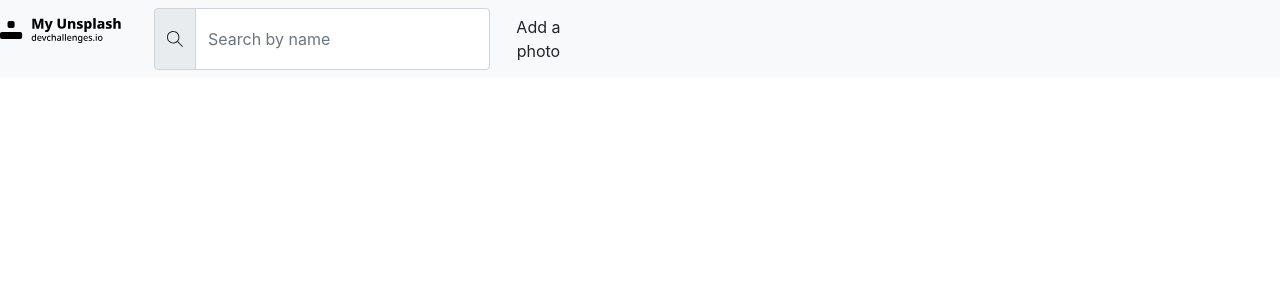
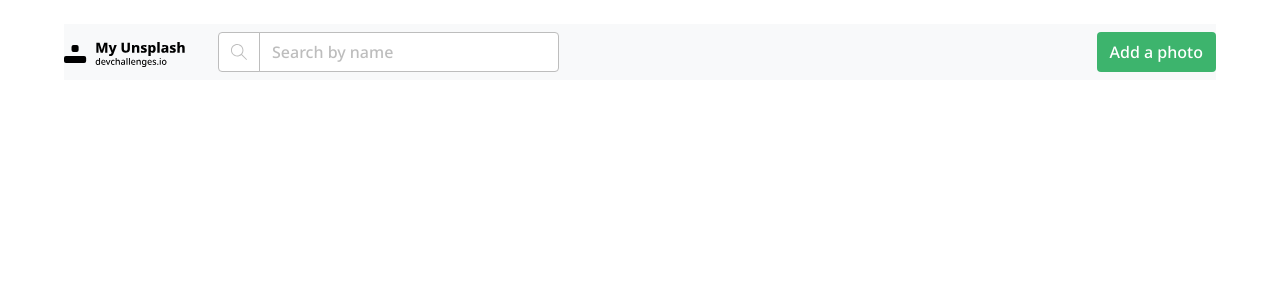
Before and after one commit to bitcooker/devChallenge-my-unsplash, a React (Create React App) app: page / in a window 1280 px wide. Shown: the top 300 px of the page. Built offline with nearby package versions, Linux system fonts and the light colour scheme.

Commit message:
feat: add header styles

```diff
--- a/src/components/Header.js
+++ b/src/components/Header.js
@@ -7,7 +7,7 @@ const Header = () => {
   return (
     <header className='app__header'>
       <nav className="navbar navbar-light bg-light">
-        <div className="d-flex justify-content-start ">
+        <div className="d-flex justify-content-start w-100">
 
           <div className="navbar-brand" href="#">
             <img src={logo} alt="logo" />
@@ -16,7 +16,7 @@ const Header = () => {
           <form className='d-flex justify-content-between'>
             <div className="input-group">
               <span className="input-group-text" id="basic-addon1">
-                <SlMagnifier />
+                <SlMagnifier className='search-icon' />
               </span>
               <input type="text" className="form-control" placeholder="Search by name" aria-label="image name" aria-describedby="basic-addon1" />
             </div>
--- a/src/index.css
+++ b/src/index.css
@@ -1,13 +1,58 @@
-body {
-  margin: 0;
-  font-family: -apple-system, BlinkMacSystemFont, 'Segoe UI', 'Roboto', 'Oxygen',
-    'Ubuntu', 'Cantarell', 'Fira Sans', 'Droid Sans', 'Helvetica Neue',
-    sans-serif;
-  -webkit-font-smoothing: antialiased;
-  -moz-osx-font-smoothing: grayscale;
+@import url('https://fonts.googleapis.com/css2?family=Noto+Sans:wght@500;700&display=swap');
+
+:root {
+  --green-color: #3DB46D;
+  --light-white-gray-color: #BDBDBD;
+  --black-color: #333333;
+
+  --padding-x: 5vw;
+  --padding-y: 3vh;
 }
 
-code {
-  font-family: source-code-pro, Menlo, Monaco, Consolas, 'Courier New',
-    monospace;
+body {
+  font-family: 'Noto Sans', sans-serif;
+  font-size: 16px;
 }
+
+/* header  */
+header {
+  padding: var(--padding-y) var(--padding-x);
+}
+
+form {
+  flex: 1;
+}
+
+.input-group .form-control {
+  width: 300px;
+  flex-grow: 0;
+
+  border-color: var(--light-white-gray-color);
+  color: var(--light-white-gray-color);
+}
+
+.input-group .form-control::placeholder {
+  color: var(--light-white-gray-color);
+}
+
+.input-group-text {
+  background-color: #FFF;
+  border-color: var(--light-white-gray-color);
+}
+
+.search-icon {
+  color: var(--light-white-gray-color);
+}
+
+.btn {
+  white-space: nowrap;
+  background-color: var(--green-color);
+  color: #FFF;
+}
+
+.btn:hover {
+  background-color: var(--green-color);
+  color: #FFF;
+
+  box-shadow: 0 0 10px var(--light-white-gray-color);
+}
```
